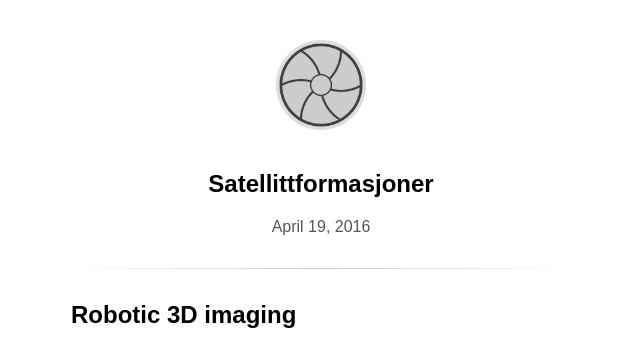
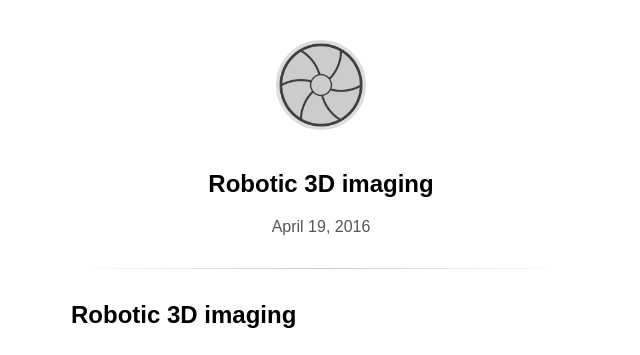
Before and after one commit to gravdahl-master/gravdahl-master.github.io, a Jekyll site: the page built from _posts/2016-28-04-camera-manipulator.md, in a window 1280 px wide. Shown: the top 355 px of the page, without its empty margins (319-959 px from the left). Built offline with Jekyll 4.4.1, drawn with Linux system fonts in a browser that asks for light colours; some web fonts are replaced.

Commit message:
Update 2016-28-04-camera-manipulator.md

```diff
--- a/_posts/2016-28-04-camera-manipulator.md
+++ b/_posts/2016-28-04-camera-manipulator.md
@@ -1,8 +1,8 @@
 ---
 layout: post #always use this
-title: Satellittformasjoner #This becomes the title of the page
+title: Robotic 3D imaging #This becomes the title of the page
 date: 2016-04-19
-categories: [smallsats, cubesats, attitude control]
+categories: [robots]
 ---
 # Robotic 3D imaging #
 
```
